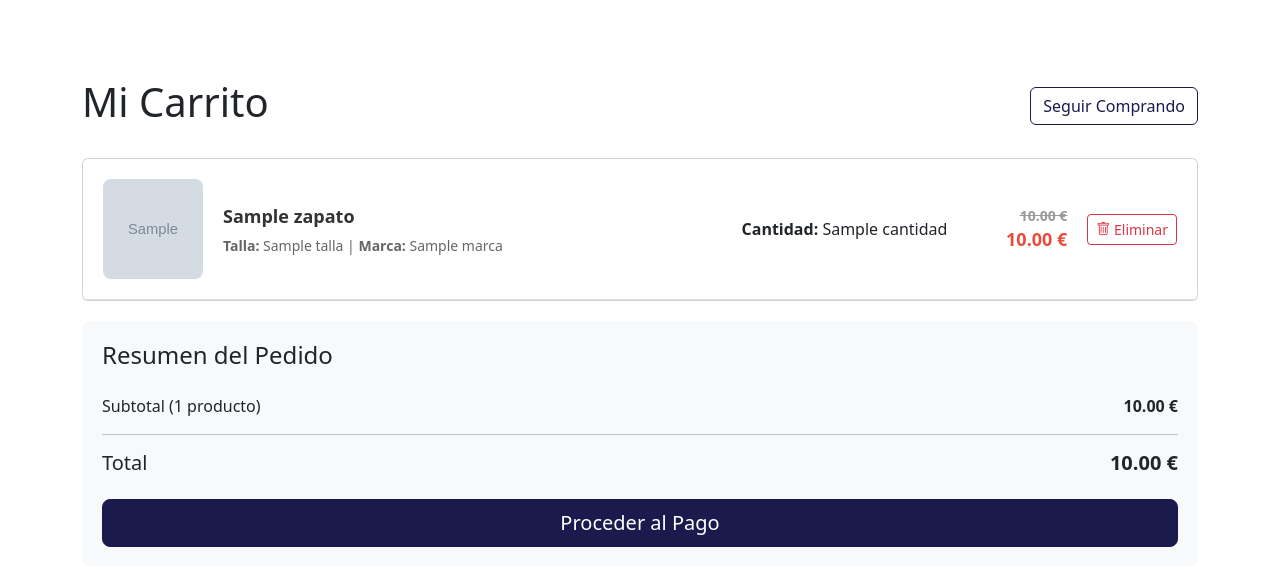
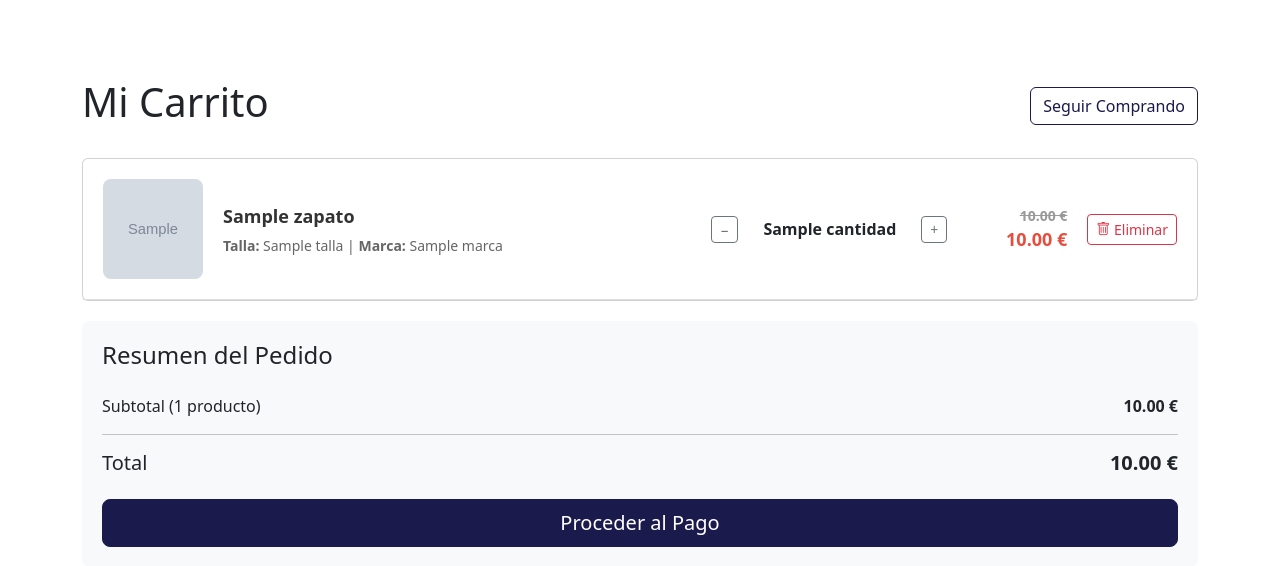
Before and after one commit to miniluz/tienda-calzados-marilo, a Django app: template carrito/templates/carrito/carrito_detail.html in a window 1280 px wide. Shown: the part 76-642 px from the top of the page. Run offline with Django 5.2, Linux system fonts and the light colour scheme; the template is opened without the code that fills it: most values are stand-ins (such as "Sample title", 1, 10 or a date in 2020); grey boxes marked "Sample" are stand-in pictures; form fields are guessed from the names that the template uses.

Commit message:
feat: add quantity update functionality to shopping cart

```diff
--- a/carrito/templates/carrito/carrito_detail.html
+++ b/carrito/templates/carrito/carrito_detail.html
@@ -93,7 +93,17 @@
                             </div>
                         </div>
                         <div class="cart-item-quantity">
-                            <span><strong>Cantidad:</strong> {{ item.cantidad }}</span>
+                            <form action="{% url 'carrito:update_quantity_carrito' item.id %}" method="post" style="display: inline;">
+                                {% csrf_token %}
+                                <input type="hidden" name="action" value="decrease">
+                                <button type="submit" class="btn btn-sm btn-outline-secondary" style="padding: 2px 8px;">−</button>
+                            </form>
+                            <span style="margin: 0 15px; font-weight: bold; min-width: 30px; display: inline-block; text-align: center;">{{ item.cantidad }}</span>
+                            <form action="{% url 'carrito:update_quantity_carrito' item.id %}" method="post" style="display: inline;">
+                                {% csrf_token %}
+                                <input type="hidden" name="action" value="increase">
+                                <button type="submit" class="btn btn-sm btn-outline-secondary" style="padding: 2px 8px;">+</button>
+                            </form>
                         </div>
                         <div class="cart-item-price">
                             {% if item.zapato.precioOferta %}
--- a/carrito/urls.py
+++ b/carrito/urls.py
@@ -7,4 +7,5 @@ urlpatterns = [
     path("", views.view_carrito, name="view_carrito"),
     path("add/<int:zapato_id>/", views.add_to_carrito, name="add_to_carrito"),
     path("remove/<int:zapato_carrito_id>/", views.remove_from_carrito, name="remove_from_carrito"),
+    path("update/<int:zapato_carrito_id>/", views.update_quantity_carrito, name="update_quantity_carrito"),
 ]
```
Also changed, not shown: carrito/views.py (+24 -0 lines).
